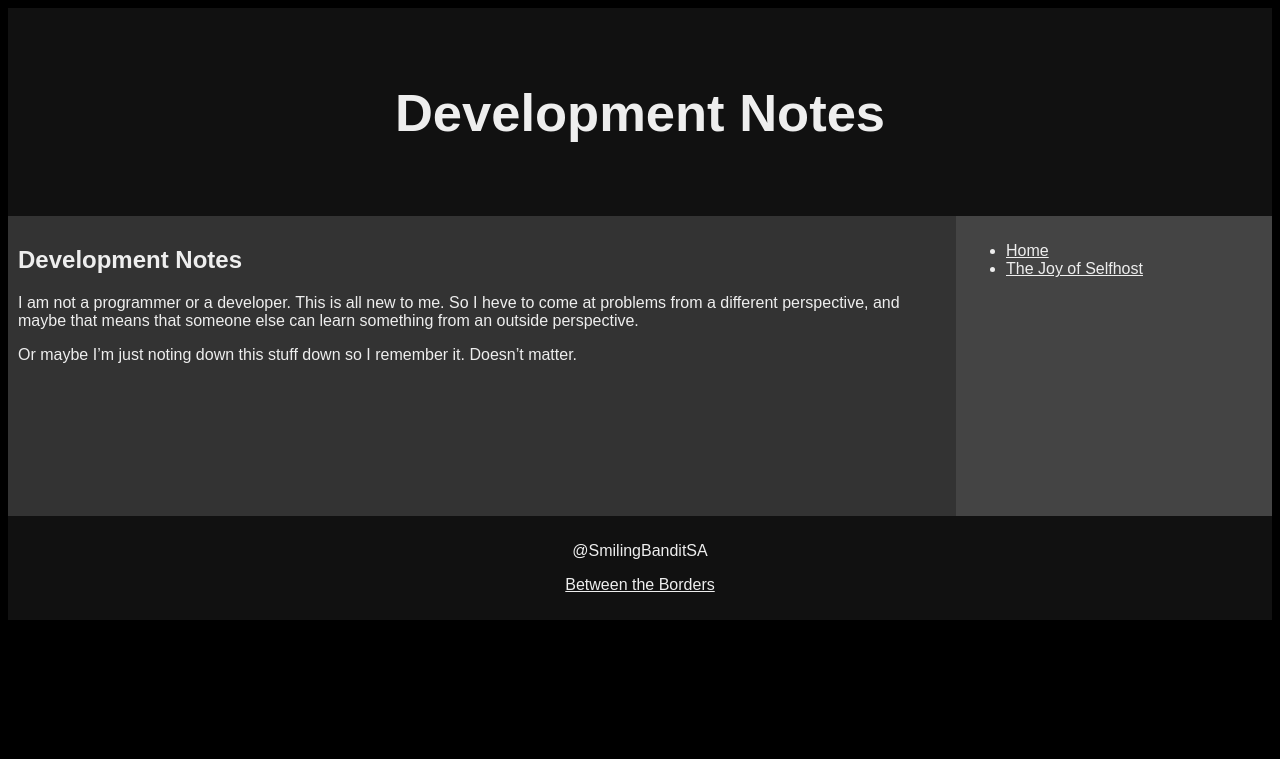
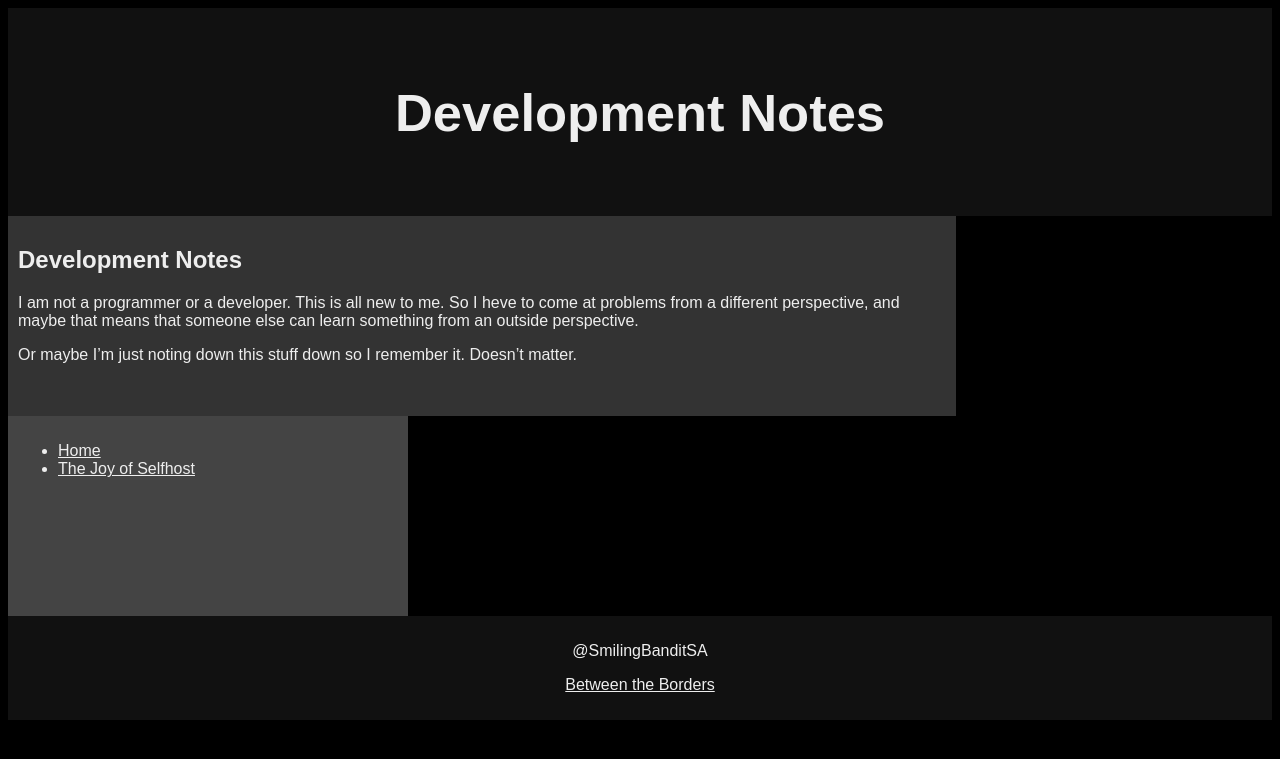
Before and after one commit to faragher/faragher.github.io, a Jekyll site: the page built from README.md, in a window 1280 px wide. Shown: the top 759 px of the page. Built offline with Jekyll 4.4.1, drawn with Linux system fonts in a browser that asks for light colours; our own code applies the rules of GitHub Pages for plain Markdown files.

Commit message:
Update style.css

```diff
--- a/css/style.css
+++ b/css/style.css
@@ -27,7 +27,8 @@ a {
   float: left;
   background-color: #222222;
   padding: 10px;
-  height: 300px; /* Should be removed. Only for demonstration */
+  min-width: 400px;
+  min-height: 200px;
 }
 
 /* Left and right column */
```
